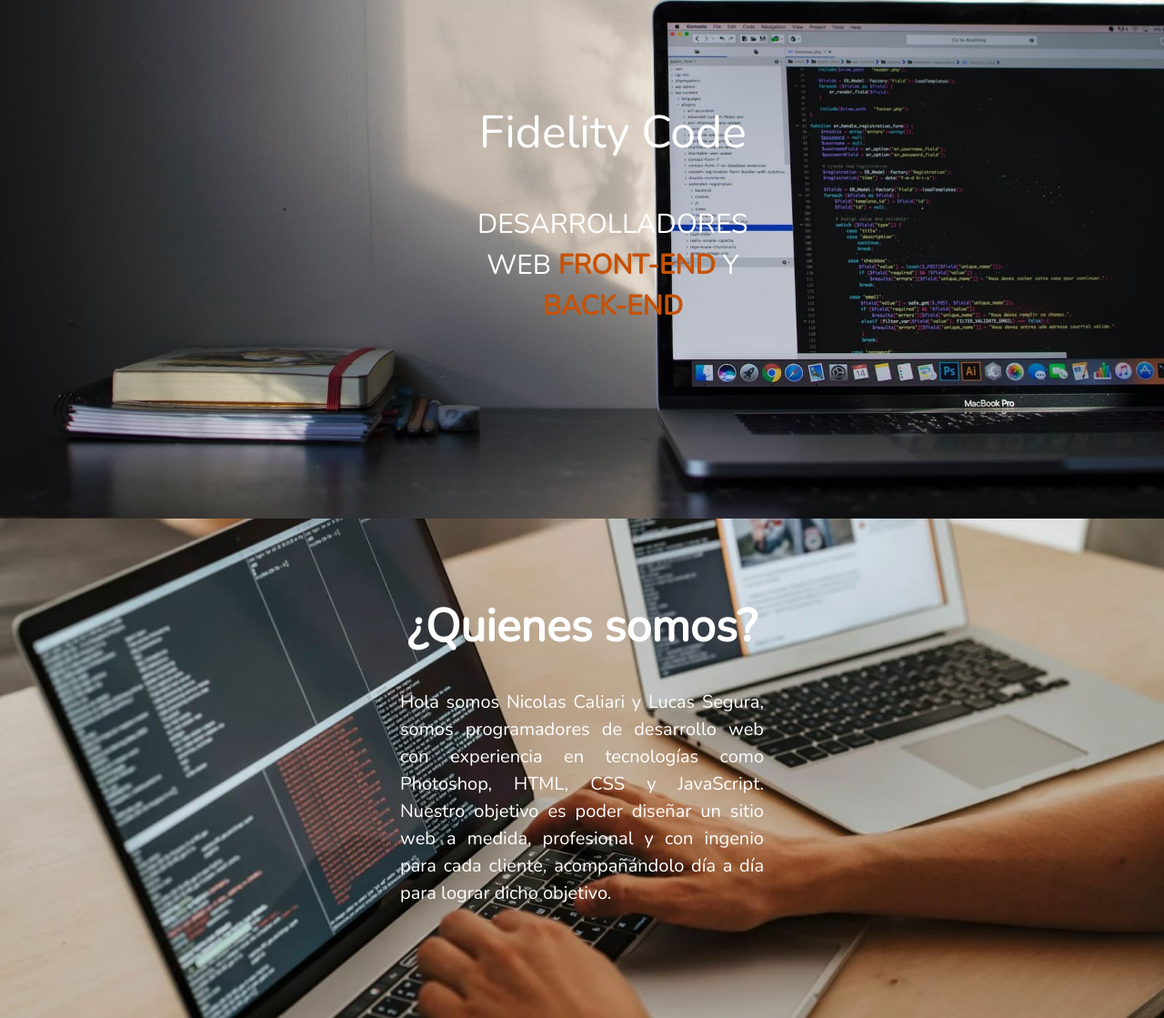
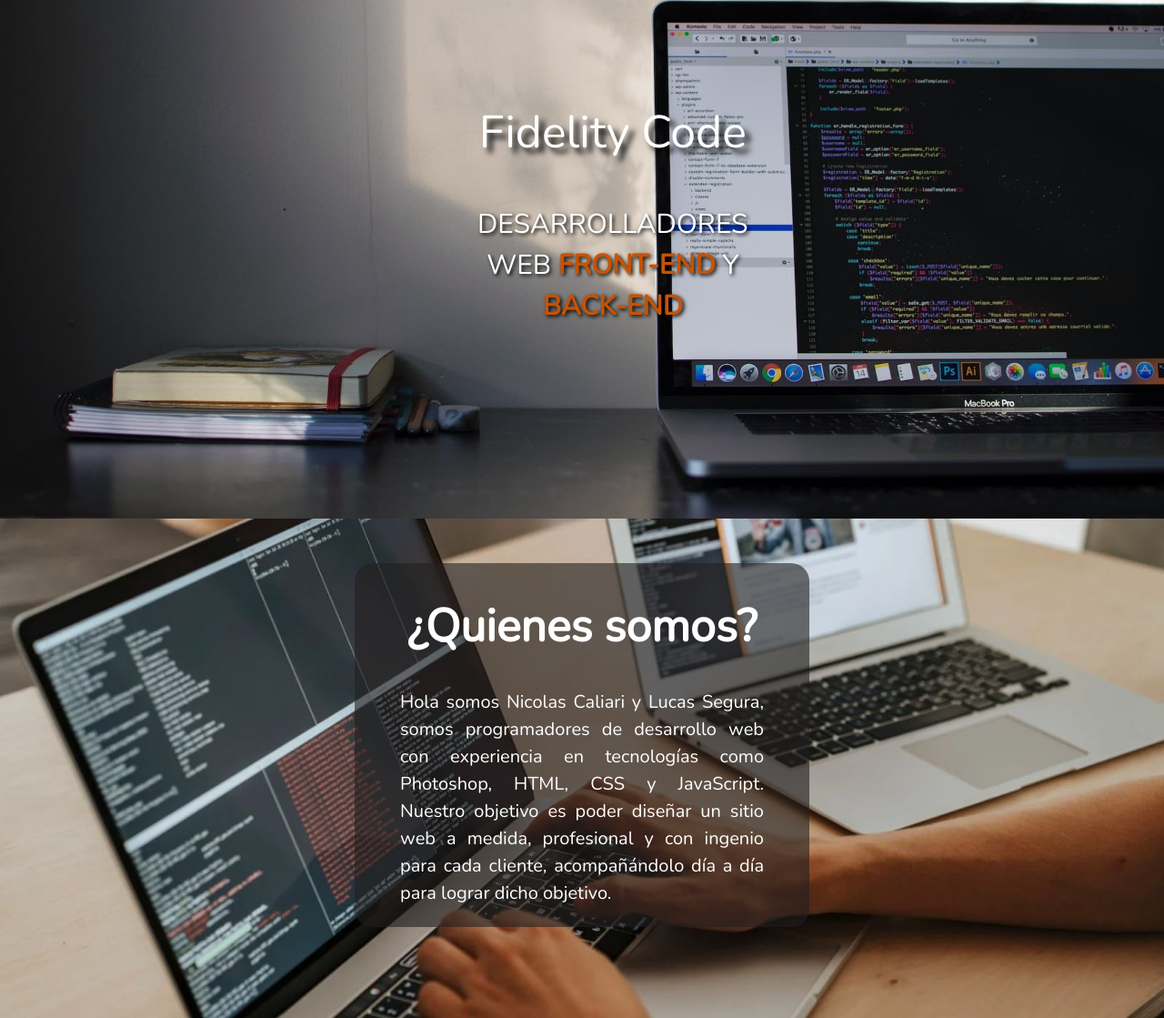
Before and after one commit to nicolascaliari/fidelitycode, a plain HTML site: page index.html in a window 1280 px wide. Shown: the part 150-1269 px from the top of the page at 91% size. Drawn offline with nearby package versions, Linux system fonts and the light colour scheme; a web font is replaced by a local one.

Commit message:
agus gay

```diff
--- a/estilo.css
+++ b/estilo.css
@@ -124,7 +124,7 @@ strong {
 
 .contenedor-segunda-parte {
   position: relative;
- margin-bottom: -200px;
+  height: 700px;
 
 
 }
@@ -134,7 +134,7 @@ strong {
 
 .nosotros {
   width: 500px;
-  height: 350px;
+  height: 500px;
   border-radius: 20px;
   border: none;
   position: absolute;
@@ -142,7 +142,8 @@ strong {
   flex-direction: column;
   margin: auto;
   bottom: 500px;
-  background-color: transparent;
+  background-color: rgb(34, 31, 31, 60%) ;
+
 
 }
 
@@ -334,6 +335,9 @@ strong {
   font-size: 17px;
 }
 
+.div-lista-tarjeta li {
+  list-style: none;
+}
 
 
 
@@ -508,6 +512,7 @@ strong {
 
   .texto1 h1 {
     color: #fff;
+    text-shadow: #000 6px 6px 6px;
     font-size: 50px;
     padding: 20px;
 
@@ -518,6 +523,7 @@ strong {
     text-transform: uppercase;
     font-size: 30px;
     padding: 20px;
+    text-shadow: #000 2px 2px 4px;
 
   }
 
@@ -541,7 +547,7 @@ strong {
 
   .nosotros {
     width: 500px;
-    height: 350px;
+    height: 400px;
     border-radius: 20px;
     position: relative;
     padding: 40px 50px;
```
